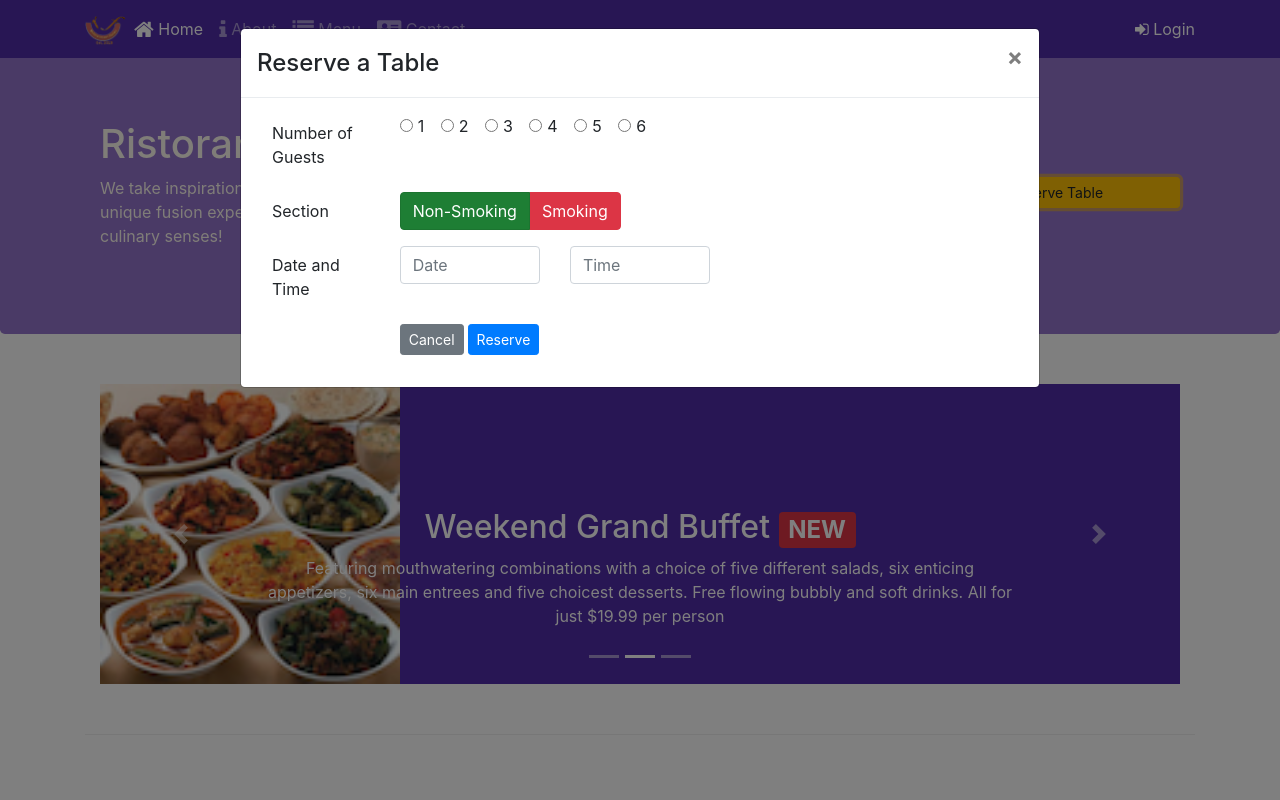
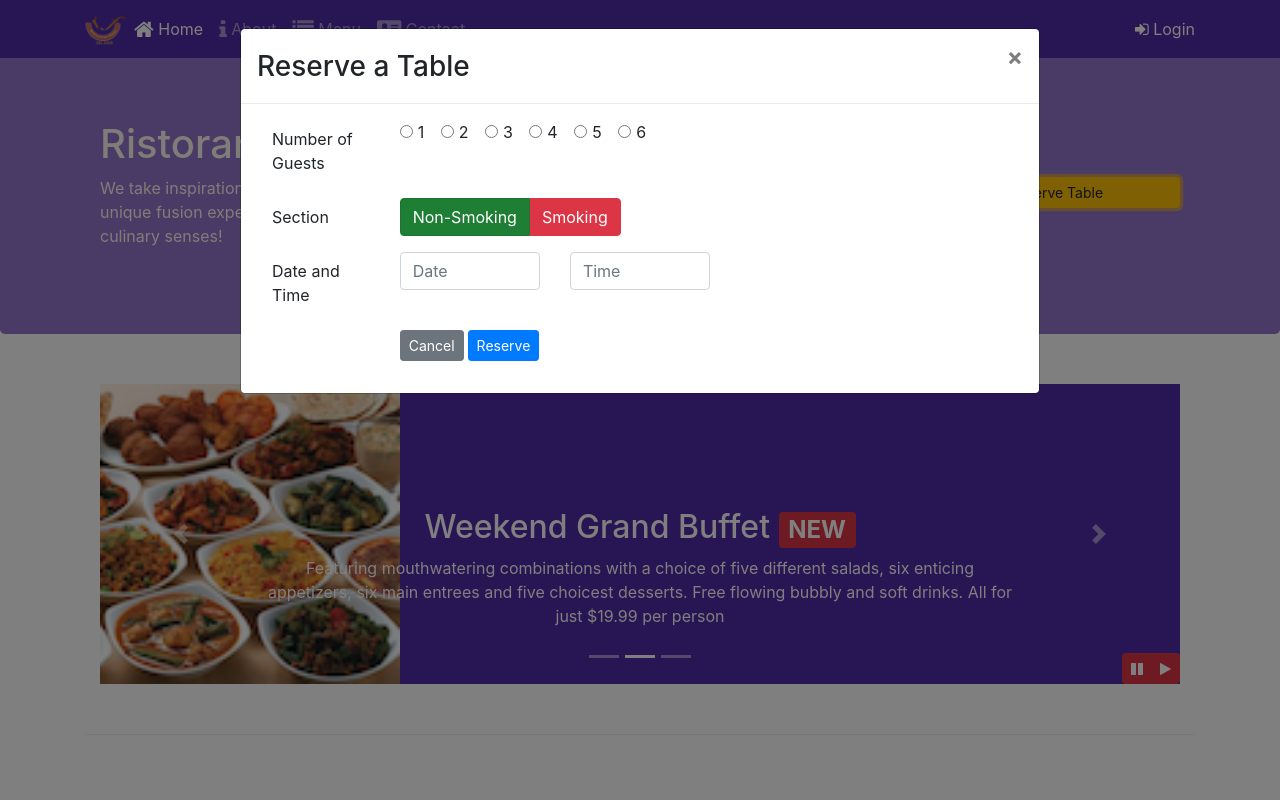
Before and after one commit to aiutegul/conFusion, a website: page index.html in a window 1280 px wide. Both pictures are taken after a click on the button "Reserve Table". Shown: the top 800 px of the page. Drawn offline with nearby package versions, Linux system fonts and the light colour scheme.

Commit message:
Bootstrap jQuery

```diff
--- a/css/styles.css
+++ b/css/styles.css
@@ -59,3 +59,9 @@ body {
     left: 0;
     min-height: 300px;
 }
+
+#carouselButton {
+    right: 0px;
+    position: absolute;
+    bottom: 0px;
+}
--- a/index.html
+++ b/index.html
@@ -87,7 +87,7 @@
         <div class="modal-dialog modal-lg" role="content">
             <div class="modal-content">
                 <div class="modal-header">
-                    <h4 class="modal-title">Reserve a Table</h4>
+                    <h3 class="modal-title">Reserve a Table</h3>
                     <button type="button" class="close" data-dismiss="modal">
                         &times;
                     </button>
@@ -233,6 +233,14 @@
                     <a class="carousel-control-next" href="#mycarousel" role="button" data-slide="next">
                         <span class="carousel-control-next-icon"></span>
                     </a>
+                    <div class="btn-group" id="carouselButton">
+                        <button class="btn btn-danger btn-sm" id="carousel-pause">
+                            <span class="fa fa-pause"></span>
+                        </button>
+                        <button class="btn btn-danger btn-sm" id="carousel-play">
+                            <span class="fa fa-play"></span>
+                        </button>
+                    </div>
                 </div>
             </div>
         </div>
@@ -344,6 +352,17 @@
     <script src="node_modules/jquery/dist/jquery.slim.min.js"></script>
     <script src="node_modules/popper.js/dist/umd/popper.min.js"></script>
     <script src="node_modules/bootstrap/dist/js/bootstrap.min.js"></script>
+    <script>
+        $(document).ready(function() {
+            $('#mycarousel').carousel({interval: 2000});
+            $('#carousel-pause').click(function() {
+                $('#mycarousel').carousel('pause');
+            });
+            $('#carousel-play').click(function() {
+                $('#mycarousel').carousel('cycle');
+            });
+        })
+    </script>
 </body>
 
 </html>
```
